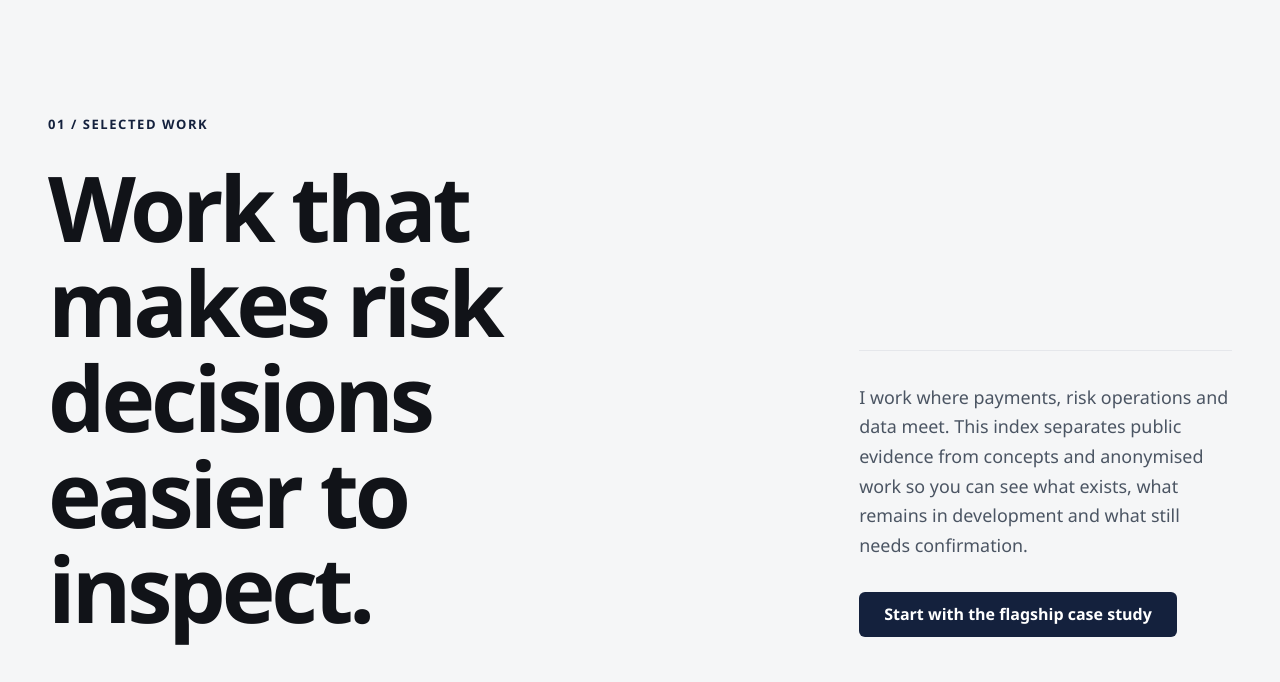
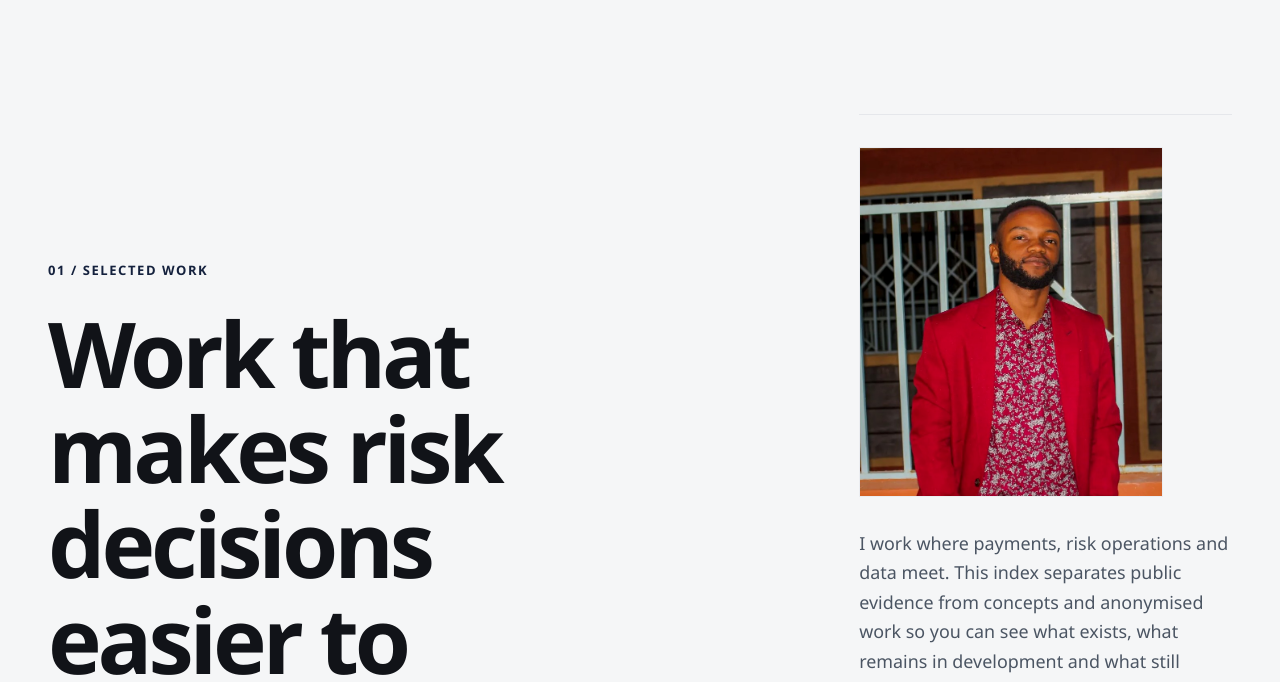
Before and after one commit to walawala254/walawala254.github.io, a website: page portfolio.html in a window 1280 px wide. Shown: the part 86-768 px from the top of the page. Drawn offline with Linux system fonts and the light colour scheme.

Commit message:
Update portfolio portrait image

```diff
--- a/portfolio.html
+++ b/portfolio.html
@@ -80,6 +80,7 @@
                     <h1 id="portfolio-title">Work that makes risk decisions easier to inspect.</h1>
                 </div>
                 <div class="portfolio-hero__context">
+                    <img class="portfolio-hero__portrait" src="about_me.jpg" alt="Dave Bryson portrait" width="820" height="920" decoding="async" />
                     <p>I work where payments, risk operations and data meet. This index separates public evidence from concepts and anonymised work so you can see what exists, what remains in development and what still needs confirmation.</p>
                     <a class="btn primary" href="#featured-case-study">Start with the flagship case study</a>
                 </div>
--- a/src/styles/portfolio.css
+++ b/src/styles/portfolio.css
@@ -70,6 +70,18 @@
     position: relative;
     padding-top: var(--space-6);
     border-top: var(--border-strong) solid var(--color-accent-primary);
+}
+
+.portfolio-hero__portrait {
+    display: block;
+    width: min(100%, 19rem);
+    margin: 0 0 var(--space-6);
+    border: var(--border-thin) solid var(--color-border);
+    background: var(--color-background-elevated);
+    aspect-ratio: 4 / 4.6;
+    object-fit: cover;
+    object-position: center 18%;
+    filter: saturate(0.9) contrast(1.06);
 }
 
 .portfolio-hero__context p {
```
